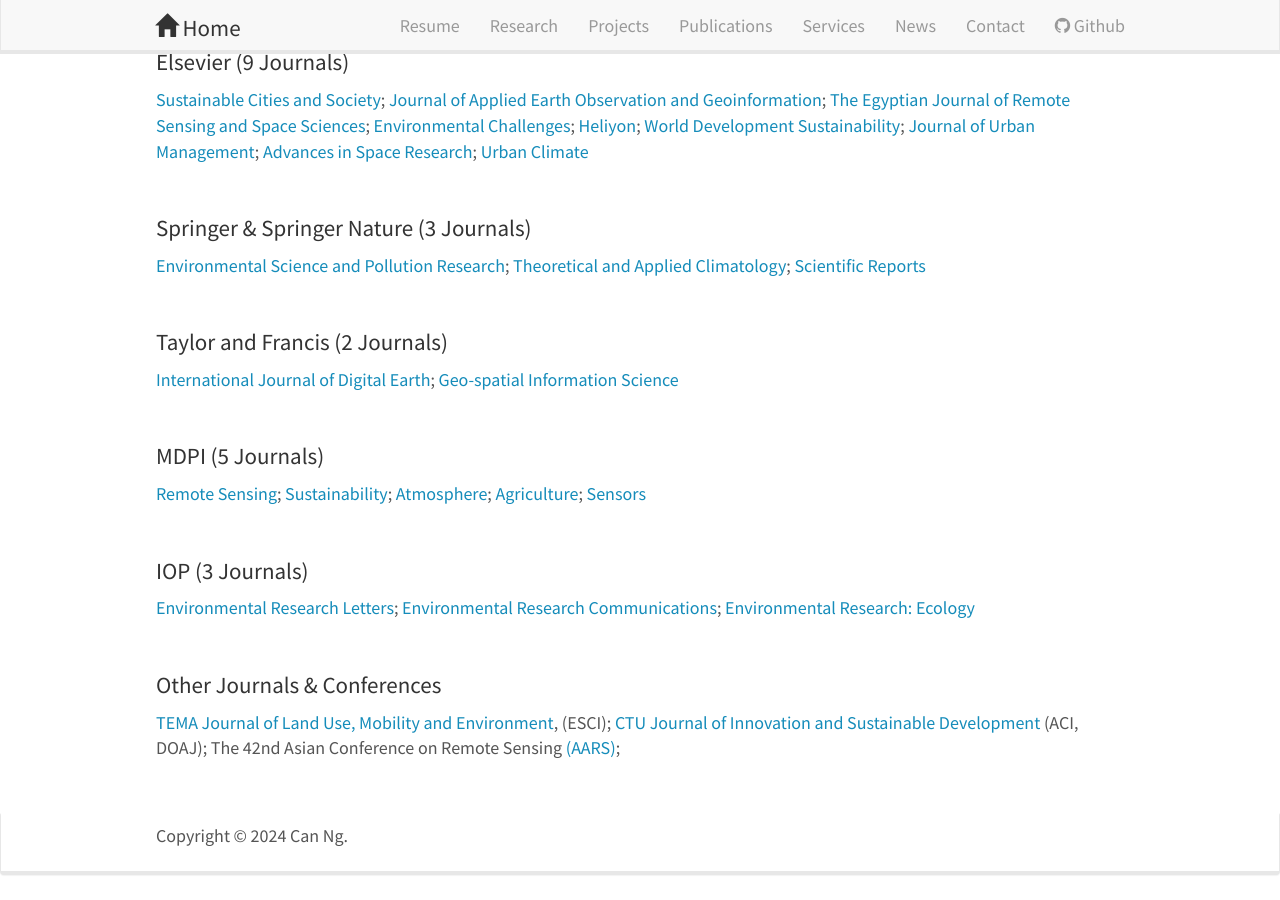
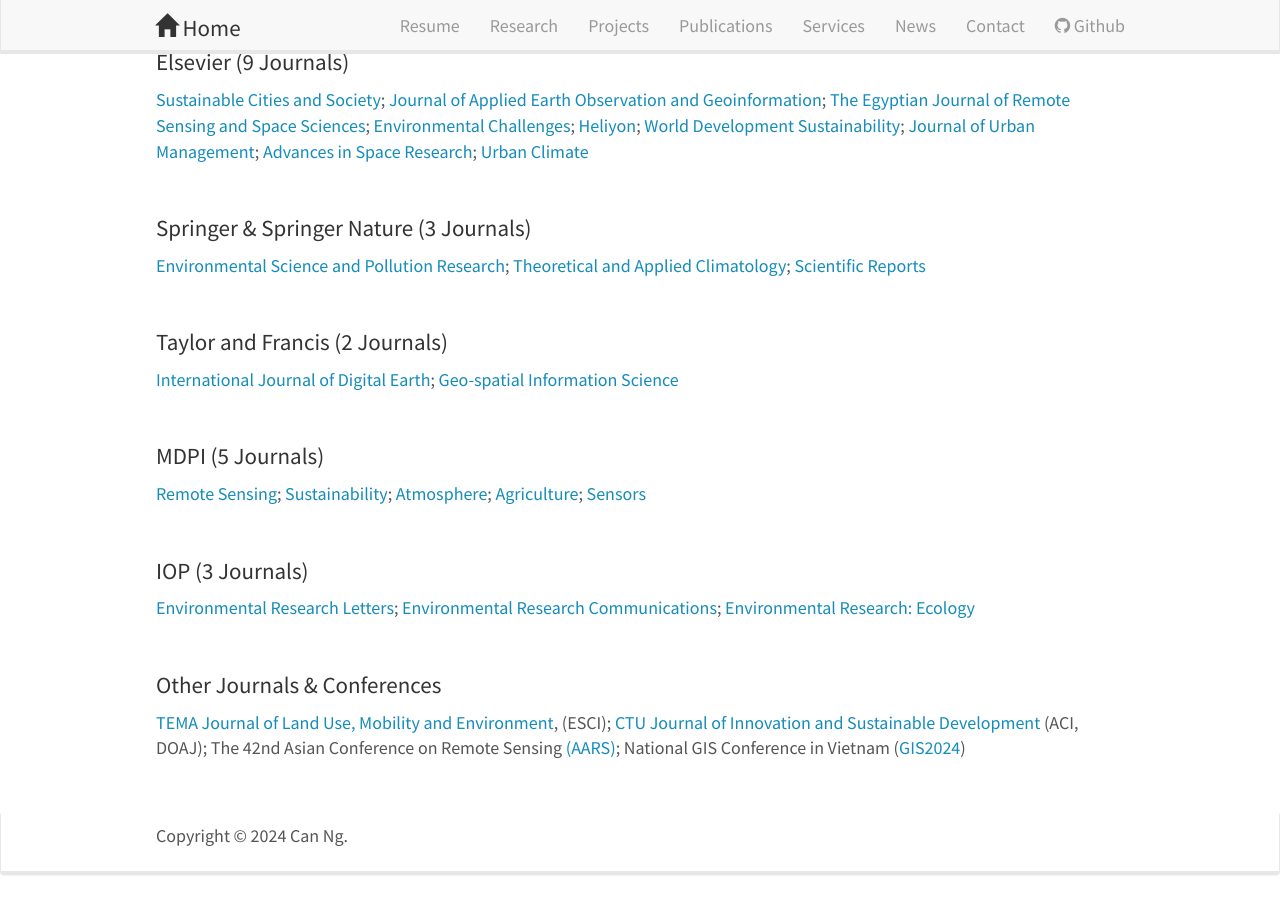
Before and after one commit to canng/cann, a Jekyll site: the page built from _pages/review.md, in a window 1280 px wide and 900 px high, scrolled down 1493 px. Built offline with Jekyll 4.4.1, drawn with Linux system fonts in a browser that asks for light colours; nearby versions of some CDN libraries.

Commit message:
update gis2024

```diff
--- a/_pages/review.md
+++ b/_pages/review.md
@@ -98,7 +98,7 @@ International Association for Urban Climate (IAUC)
 
 #### Other Journals & Conferences
 
-<a href="http://www.serena.unina.it/index.php/tema/">TEMA Journal of Land Use, Mobility and Environment</a>, (ESCI); <a href="https://ctujs.ctu.edu.vn/index.php/ctujs/index">CTU Journal of Innovation and Sustainable Development</a> (ACI, DOAJ); The 42nd Asian Conference on Remote Sensing <a href="https://a-a-r-s.org/">(AARS)</a>;
+<a href="http://www.serena.unina.it/index.php/tema/">TEMA Journal of Land Use, Mobility and Environment</a>, (ESCI); <a href="https://ctujs.ctu.edu.vn/index.php/ctujs/index">CTU Journal of Innovation and Sustainable Development</a> (ACI, DOAJ); The 42nd Asian Conference on Remote Sensing <a href="https://a-a-r-s.org/">(AARS)</a>; National GIS Conference in Vietnam (<a href="https://gis2024.ctu.edu.vn/">GIS2024</a>)
 
 <br>
 
```
